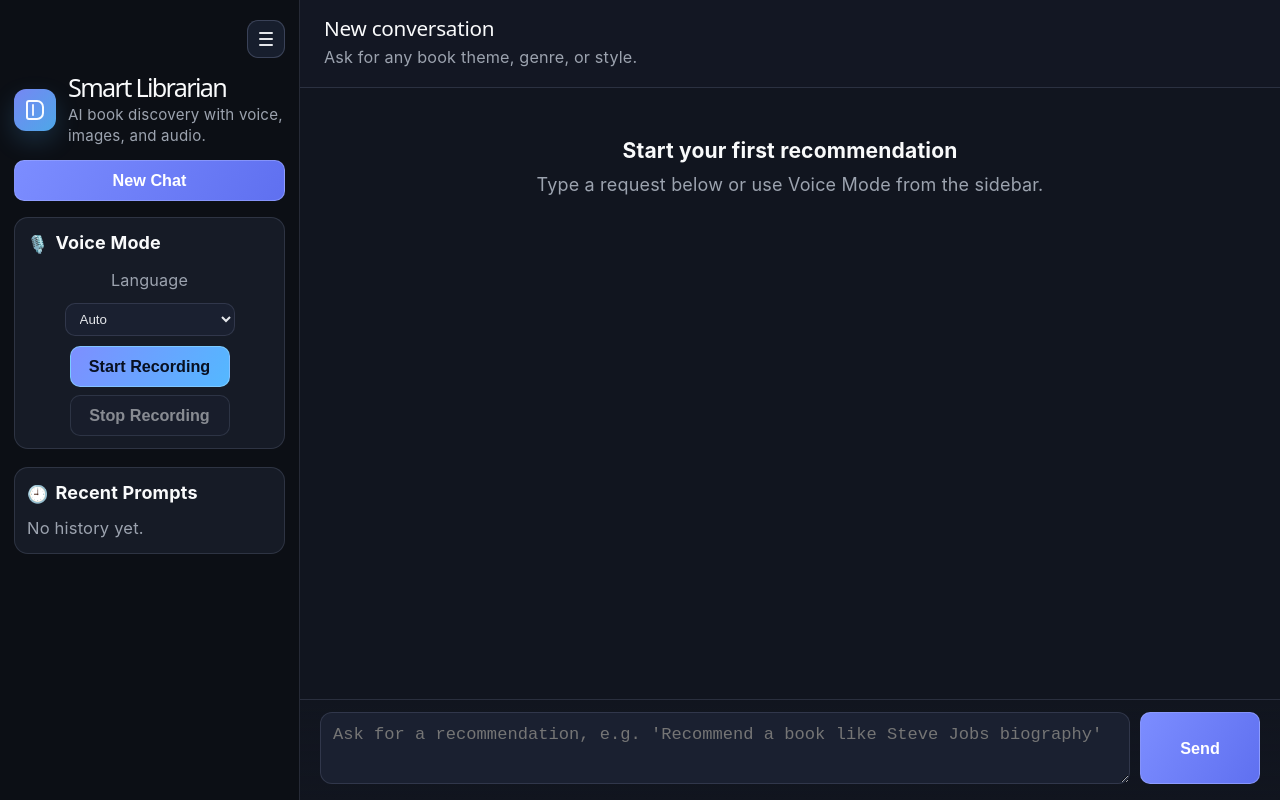
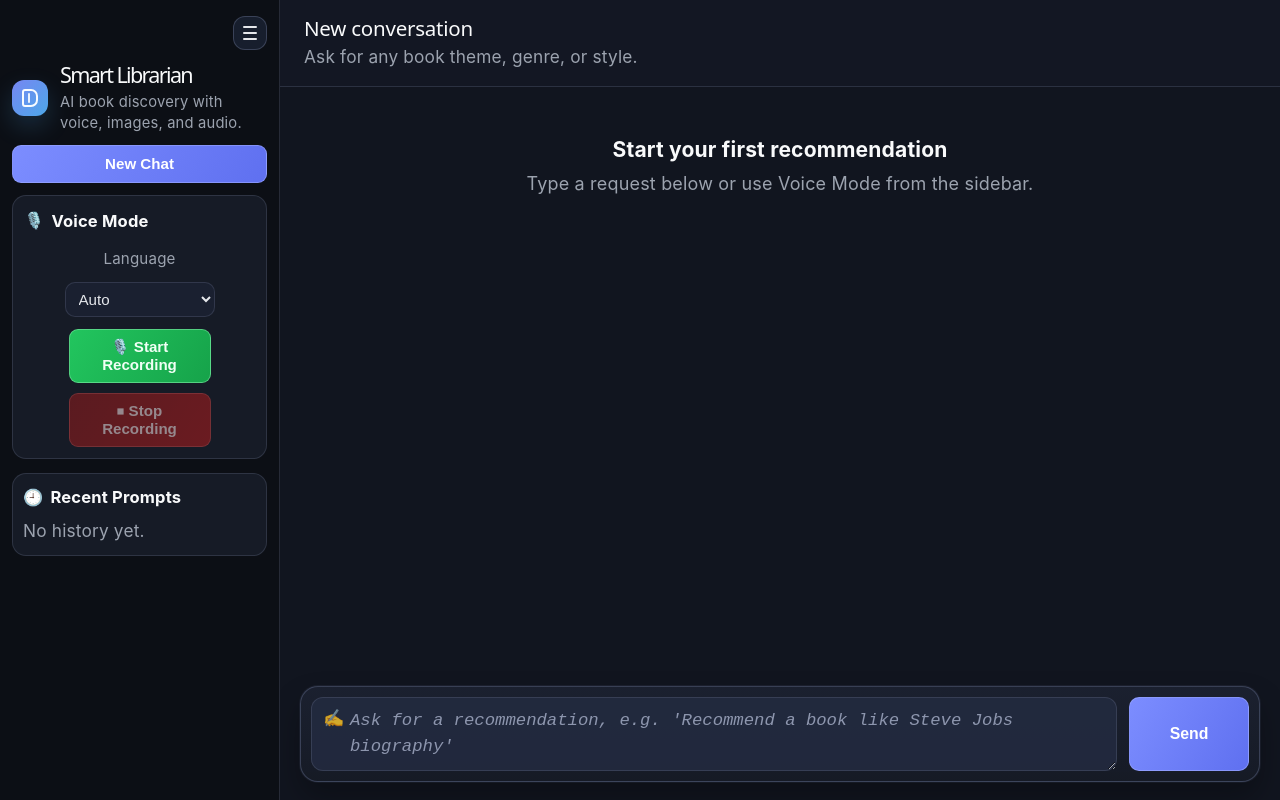
Before and after one commit to Nicub20/Smart_Librarian, a React (Vite) app in the folder smart-librarian-frontend/: page / in a window 1280 px wide. Built offline with nearby package versions, Linux system fonts and the light colour scheme.

Commit message:
refine chat layout, sidebar, voice mode, composer, and media cards

```diff
--- a/smart-librarian-frontend/src/App.css
+++ b/smart-librarian-frontend/src/App.css
@@ -17,6 +17,19 @@
   --success-border: rgba(74, 222, 128, 0.45);
   --success-text: #bbf7d0;
   --shadow: 0 14px 28px rgba(0, 0, 0, 0.28);
+  --radius-sm: 10px;
+  --radius-md: 12px;
+  --radius-lg: 14px;
+  --radius-xl: 18px;
+  --text-xs: 0.78rem;
+  --text-sm: 0.88rem;
+  --text-md: 0.96rem;
+  --text-lg: 1.14rem;
+  --space-1: 8px;
+  --space-2: 10px;
+  --space-3: 12px;
+  --space-4: 14px;
+  --space-5: 16px;
 }
 
 * {
@@ -41,22 +54,22 @@ body {
 .chat-app {
   height: 100vh;
   display: grid;
-  grid-template-columns: 300px 1fr;
+  grid-template-columns: 280px 1fr;
   transition: grid-template-columns 0.24s ease;
   overflow: hidden;
 }
 
 .chat-app.sidebar-collapsed {
-  grid-template-columns: 84px 1fr;
+  grid-template-columns: 76px 1fr;
 }
 
 .sidebar {
   background: var(--bg-sidebar);
   border-right: 1px solid var(--border);
-  padding: 20px 14px;
+  padding: 16px 12px;
   display: flex;
   flex-direction: column;
-  gap: 16px;
+  gap: var(--space-3);
   transition: padding 0.24s ease;
   height: 100vh;
   overflow-y: auto;
@@ -68,10 +81,10 @@ body {
 }
 
 .sidebar-toggle {
-  width: 38px;
-  height: 38px;
+  width: 34px;
+  height: 34px;
   border: 1px solid rgba(123, 135, 166, 0.35);
-  border-radius: 11px;
+  border-radius: var(--radius-md);
   background: rgba(26, 32, 48, 0.92);
   display: inline-flex;
   flex-direction: column;
@@ -99,13 +112,13 @@ body {
 .sidebar-brand {
   display: flex;
   flex-direction: column;
-  gap: 14px;
+  gap: var(--space-3);
 }
 
 .sidebar-brand-row {
   display: flex;
   align-items: center;
-  gap: 12px;
+  gap: var(--space-3);
 }
 
 .sidebar-brand-copy {
@@ -113,9 +126,9 @@ body {
 }
 
 .sidebar-logo {
-  width: 42px;
-  height: 42px;
-  border-radius: 12px;
+  width: 36px;
+  height: 36px;
+  border-radius: var(--radius-md);
   display: grid;
   place-items: center;
   background: linear-gradient(135deg, rgba(124, 141, 255, 0.95), rgba(84, 184, 255, 0.9));
@@ -124,8 +137,8 @@ body {
 }
 
 .sidebar-logo-book {
-  width: 18px;
-  height: 20px;
+  width: 16px;
+  height: 18px;
   border: 2px solid #f8fbff;
   border-radius: 3px 7px 7px 3px;
   position: relative;
@@ -145,14 +158,14 @@ body {
 
 .sidebar-title {
   margin: 0;
-  font-size: 1.4rem;
+  font-size: 1.2rem;
   color: var(--title);
 }
 
 .sidebar-tagline {
   margin: 4px 0 0;
   color: var(--muted);
-  font-size: 0.84rem;
+  font-size: 0.82rem;
   line-height: 1.4;
 }
 
@@ -163,8 +176,9 @@ body {
 .sidebar-card {
   background: var(--panel);
   border: 1px solid var(--border);
-  border-radius: 14px;
-  padding: 12px;
+  border-radius: var(--radius-lg);
+  padding: 10px;
+  transition: border-color 0.24s ease, box-shadow 0.24s ease, background 0.24s ease;
 }
 
 .sidebar-section {
@@ -193,8 +207,32 @@ body {
 }
 
 .section-icon {
-  font-size: 0.95rem;
+  font-size: 0.9rem;
   line-height: 1;
+}
+
+.voice-section {
+  padding: 11px;
+}
+
+.voice-section .field-row {
+  margin-top: var(--space-3);
+}
+
+.voice-section .button-row {
+  margin-top: var(--space-3);
+  gap: var(--space-2);
+}
+
+.voice-section.is-recording {
+  border-color: rgba(34, 197, 94, 0.52);
+  box-shadow: 0 0 0 1px rgba(34, 197, 94, 0.2), 0 0 20px rgba(34, 197, 94, 0.18);
+  animation: voice-pulse 1.6s ease-in-out infinite;
+}
+
+.voice-section.is-transcribing {
+  border-color: rgba(84, 184, 255, 0.45);
+  box-shadow: 0 0 0 1px rgba(84, 184, 255, 0.15), 0 0 18px rgba(84, 184, 255, 0.12);
 }
 
 .history-card {
@@ -204,7 +242,7 @@ body {
 .history-empty {
   margin: 8px 0 0;
   color: var(--muted);
-  font-size: 0.92rem;
+  font-size: var(--text-md);
 }
 
 .history-list {
@@ -213,7 +251,7 @@ body {
   padding: 0;
   display: flex;
   flex-direction: column;
-  gap: 6px;
+  gap: 7px;
 }
 
 .history-item {
@@ -222,9 +260,9 @@ body {
   background: rgba(26, 32, 48, 0.9);
   color: var(--text);
   border: 1px solid var(--border);
-  border-radius: 10px;
-  padding: 8px 10px;
-  font-size: 0.86rem;
+  border-radius: var(--radius-sm);
+  padding: 7px 9px;
+  font-size: 0.82rem;
   cursor: pointer;
   transition: background 0.18s ease, border-color 0.18s ease, transform 0.12s ease;
 }
@@ -282,20 +320,20 @@ body {
 
 .chat-header {
   border-bottom: 1px solid var(--border);
-  padding: 16px 24px;
+  padding: var(--space-5) 24px;
   background: rgba(19, 24, 36, 0.9);
 }
 
 .chat-header h2 {
   margin: 0;
   color: var(--title);
-  font-size: 1.15rem;
+  font-size: var(--text-lg);
 }
 
 .chat-header p {
   margin: 4px 0 0;
   color: var(--muted);
-  font-size: 0.9rem;
+  font-size: var(--text-md);
 }
 
 .chat-scroll {
@@ -326,7 +364,7 @@ body {
 .message-row {
   display: flex;
   align-items: flex-end;
-  gap: 10px;
+  gap: var(--space-2);
   animation: message-in 220ms ease-out;
 }
 
@@ -367,10 +405,10 @@ body {
 
 .message-bubble {
   max-width: min(820px, 100%);
-  border-radius: 14px;
+  border-radius: var(--radius-lg);
   border: 1px solid var(--border);
   box-shadow: var(--shadow);
-  padding: 16px;
+  padding: var(--space-5);
 }
 
 .message-bubble.user {
@@ -391,13 +429,13 @@ body {
 .assistant-content {
   display: flex;
   flex-direction: column;
-  gap: 10px;
+  gap: var(--space-2);
 }
 
 .assistant-label {
   margin: 0;
   color: #9ed6ff;
-  font-size: 0.78rem;
+  font-size: var(--text-xs);
   font-weight: 700;
   letter-spacing: 0.04em;
   text-transform: uppercase;
@@ -408,7 +446,7 @@ body {
 }
 
 .typing-bubble {
-  padding: 12px 14px;
+  padding: var(--space-3) var(--space-4);
 }
 
 .typing-indicator {
@@ -461,9 +499,8 @@ body {
 .composer-wrap {
   position: sticky;
   bottom: 0;
-  border-top: 1px solid var(--border);
-  background: linear-gradient(180deg, rgba(17, 21, 31, 0.7), rgba(17, 21, 31, 1));
-  padding: 12px 20px 16px;
+  background: linear-gradient(180deg, rgba(17, 21, 31, 0.58), rgba(17, 21, 31, 0.96));
+  padding: var(--space-4) 20px 18px;
   flex-shrink: 0;
 }
 
@@ -472,21 +509,55 @@ body {
   margin: 0 auto;
   display: grid;
   grid-template-columns: minmax(0, 1fr) 120px;
-  gap: 10px;
+  gap: var(--space-3);
   align-items: stretch;
+  padding: var(--space-2);
+  border-radius: var(--radius-xl);
+  border: 1px solid rgba(130, 142, 182, 0.32);
+  background: linear-gradient(180deg, rgba(28, 34, 49, 0.92), rgba(22, 27, 38, 0.94));
+  box-shadow: 0 16px 30px rgba(0, 0, 0, 0.28), 0 0 0 1px rgba(130, 142, 182, 0.1);
+}
+
+.composer-input-wrap {
+  position: relative;
+  display: flex;
+  min-width: 0;
+}
+
+.composer-input-icon {
+  position: absolute;
+  left: 12px;
+  top: 12px;
+  font-size: 0.95rem;
+  line-height: 1;
+  opacity: 0.8;
+  pointer-events: none;
+  transition: transform 0.2s ease, opacity 0.2s ease;
 }
 
 .composer-input {
   min-height: 58px;
   max-height: 170px;
   resize: vertical;
-  border-radius: 12px;
+  border-radius: var(--radius-md);
   border: 1px solid var(--border);
-  background: var(--panel-2);
+  background: rgba(35, 43, 64, 0.9);
   color: var(--text);
-  font-size: 0.95rem;
-  line-height: 1.45;
-  padding: 10px 12px;
+  font-size: var(--text-md);
+  line-height: 1.52;
+  padding: 10px 12px 10px 38px;
+  width: 100%;
+  transition: border-color 0.2s ease, box-shadow 0.2s ease, background 0.2s ease;
+}
+
+.composer-input::placeholder {
+  color: rgba(188, 197, 222, 0.7);
+  font-style: italic;
+}
+
+.composer-input:hover {
+  border-color: rgba(144, 159, 201, 0.55);
+  background: rgba(40, 48, 70, 0.92);
 }
 
 .composer-input:focus {
@@ -495,24 +566,44 @@ body {
   box-shadow: 0 0 0 3px rgba(124, 141, 255, 0.2);
 }
 
+.composer-input-wrap:focus-within .composer-input-icon {
+  opacity: 1;
+  transform: translateY(-1px) scale(1.05);
+}
+
 .composer-send {
   width: 120px;
   min-height: 58px;
   align-self: stretch;
+  background: linear-gradient(120deg, #7c8dff, #5f70f0, #54b8ff);
+  background-size: 180% 180%;
+  border-color: rgba(159, 171, 255, 0.62);
+  transition: transform 0.16s ease, box-shadow 0.2s ease, background-position 0.35s ease, filter 0.2s ease;
+}
+
+.composer-send:hover:not(:disabled) {
+  background-position: 100% 50%;
+  box-shadow: 0 0 0 1px rgba(137, 182, 255, 0.34), 0 0 18px rgba(84, 184, 255, 0.3);
+  filter: brightness(1.05);
+}
+
+.composer-send:focus-visible {
+  outline: none;
+  box-shadow: 0 0 0 3px rgba(124, 141, 255, 0.32), 0 0 20px rgba(84, 184, 255, 0.25);
 }
 
 .field-row {
-  margin-top: 10px;
+  margin-top: var(--space-2);
   display: flex;
   align-items: center;
   justify-content: center;
-  gap: 10px;
+  gap: var(--space-2);
   flex-wrap: wrap;
 }
 
 .field-label {
   color: var(--muted);
-  font-size: 0.9rem;
+  font-size: 0.84rem;
   min-width: 72px;
   text-align: center;
 }
@@ -520,23 +611,26 @@ body {
 .section-title {
   margin: 0;
   color: var(--title);
-  font-size: 1rem;
+  font-size: 0.92rem;
+  font-weight: 700;
 }
 
 .select-input {
-  min-width: 170px;
-  border-radius: 10px;
+  min-width: 150px;
+  border-radius: var(--radius-sm);
   border: 1px solid var(--border);
   background: var(--panel-2);
   color: var(--text);
-  padding: 7px 10px;
+  padding: 7px 9px;
+  font-size: 0.84rem;
 }
 
 .button-row {
-  margin-top: 10px;
+  margin-top: var(--space-2);
   display: flex;
   flex-wrap: wrap;
   gap: 8px;
+  align-items: stretch;
 }
 
 .sidebar-card .button-row {
@@ -545,9 +639,14 @@ body {
 
 .btn {
   border: 1px solid transparent;
-  border-radius: 10px;
-  padding: 10px 14px;
-  font-size: 0.9rem;
+  border-radius: var(--radius-sm);
+  padding: 10px var(--space-4);
+  min-height: 42px;
+  display: inline-flex;
+  align-items: center;
+  justify-content: center;
+  font-size: var(--text-sm);
+  line-height: 1.2;
   font-weight: 600;
   cursor: pointer;
   transition: transform 0.12s ease, border-color 0.2s ease, opacity 0.2s ease;
@@ -585,25 +684,104 @@ body {
   color: #67e8f9;
   font-weight: 600;
   text-align: center;
+  animation: status-fade-in 180ms ease-out;
 }
 
 .status-muted {
   margin: 10px 0 0;
   color: var(--muted);
   text-align: center;
+  animation: status-fade-in 180ms ease-out;
+}
+
+.recording-status-row {
+  margin-top: 10px;
+  display: inline-flex;
+  align-items: center;
+  gap: 8px;
+  justify-content: center;
+  width: 100%;
+}
+
+.recording-status-row .status-live {
+  margin: 0;
+}
+
+.recording-timer {
+  margin: 0;
+  padding: 4px 8px;
+  border-radius: 999px;
+  border: 1px solid rgba(34, 197, 94, 0.45);
+  background: rgba(22, 163, 74, 0.18);
+  color: #bbf7d0;
+  font-size: 0.74rem;
+  font-weight: 700;
+  letter-spacing: 0.03em;
+  min-width: 56px;
+  text-align: center;
 }
 
 .sidebar-card .btn-accent,
 .sidebar-card .btn-ghost {
-  width: 160px;
+  width: 142px;
+}
+
+.sidebar .btn {
+  min-height: 38px;
+  padding: 8px 12px;
+  font-size: 0.84rem;
+  border-radius: 9px;
+}
+
+.voice-start-btn {
+  background: linear-gradient(120deg, #22c55e, #16a34a);
+  color: #f0fff5;
+  border-color: rgba(134, 239, 172, 0.55);
+}
+
+.voice-stop-btn {
+  background: linear-gradient(120deg, rgba(153, 27, 27, 0.95), rgba(185, 28, 28, 0.95));
+  color: #fee2e2;
+  border-color: rgba(248, 113, 113, 0.45);
+}
+
+.voice-start-btn,
+.voice-stop-btn {
+  transition: transform 0.14s ease, border-color 0.2s ease, filter 0.2s ease;
+}
+
+.voice-start-btn:hover:not(:disabled),
+.voice-stop-btn:hover:not(:disabled) {
+  filter: brightness(1.06);
+}
+
+@keyframes voice-pulse {
+  0%,
+  100% {
+    box-shadow: 0 0 0 1px rgba(34, 197, 94, 0.2), 0 0 14px rgba(34, 197, 94, 0.14);
+  }
+  50% {
+    box-shadow: 0 0 0 1px rgba(34, 197, 94, 0.3), 0 0 24px rgba(34, 197, 94, 0.24);
+  }
+}
+
+@keyframes status-fade-in {
+  from {
+    opacity: 0;
+    transform: translateY(2px);
+  }
+  to {
+    opacity: 1;
+    transform: translateY(0);
+  }
 }
 
 .alert {
-  margin-top: 10px;
-  border-radius: 10px;
+  margin-top: var(--space-2);
+  border-radius: var(--radius-sm);
   border: 1px solid;
-  padding: 9px 11px;
-  font-size: 0.9rem;
+  padding: 9px var(--space-2);
+  font-size: var(--text-sm);
 }
 
 .alert-error {
@@ -625,14 +803,14 @@ body {
 .result-title {
   margin: 0;
   color: #d5deff;
-  font-size: 1.28rem;
+  font-size: 1.24rem;
   line-height: 1.3;
 }
 
 .result-subtitle {
   margin: 0;
   color: #cdd6f6;
-  font-size: 0.96rem;
+  font-size: var(--text-md);
 }
 
 .result-text {
@@ -652,28 +830,50 @@ body {
 }
 
 .media-card {
-  margin-top: 12px;
-  border: 1px solid rgba(130, 142, 182, 0.28);
-  border-radius: 12px;
-  background: rgba(19, 25, 38, 0.72);
-  padding: 10px;
+  margin-top: var(--space-4);
+  border: 1px solid rgba(130, 142, 182, 0.3);
+  border-radius: var(--radius-lg);
+  background: linear-gradient(180deg, rgba(26, 33, 48, 0.9), rgba(18, 24, 36, 0.9));
+  padding: var(--space-3);
+  box-shadow: 0 10px 22px rgba(0, 0, 0, 0.24), inset 0 0 0 1px rgba(130, 142, 182, 0.08);
+  display: flex;
+  flex-direction: column;
+  gap: var(--space-2);
 }
 
 .media-title {
-  margin: 0 0 8px;
-  color: var(--muted);
-  font-size: 0.86rem;
+  margin: 0;
+  color: #c9d7ff;
+  font-size: var(--text-sm);
+  font-weight: 700;
+  letter-spacing: 0.02em;
 }
 
 .result-image {
-  width: 100%;
+  width: min(100%, 380px);
   display: block;
-  border-radius: 10px;
-  border: 1px solid rgba(130, 142, 182, 0.28);
+  margin: 0 auto;
+  border-radius: var(--radius-md);
+  border: 1px solid rgba(130, 142, 182, 0.35);
+  box-shadow: 0 12px 22px rgba(0, 0, 0, 0.28);
+  transform: scale(1);
+  transition: transform 0.24s ease, box-shadow 0.24s ease;
+}
+
+.result-image:hover {
+  transform: scale(1.02);
+  box-shadow: 0 16px 28px rgba(0, 0, 0, 0.32);
 }
 
 .result-audio {
   width: 100%;
+}
+
+.audio-card-inner {
+  border: 1px solid rgba(130, 142, 182, 0.3);
+  border-radius: var(--radius-md);
+  background: rgba(28, 36, 54, 0.92);
+  padding: var(--space-2);
 }
 
 @media (max-width: 980px) {
--- a/smart-librarian-frontend/src/App.jsx
+++ b/smart-librarian-frontend/src/App.jsx
@@ -16,6 +16,7 @@ function App() {
   const [error, setError] = useState('')
   const [transcriptionError, setTranscriptionError] = useState('')
   const [transcriptionInfo, setTranscriptionInfo] = useState('')
+  const [recordingSeconds, setRecordingSeconds] = useState(0)
   const [chatTitle, setChatTitle] = useState('New conversation')
   const [assistantTyping, setAssistantTyping] = useState(false)
   const chatScrollRef = useRef(null)
@@ -30,7 +31,27 @@ function App() {
     })
   }, [messages, assistantTyping])
 
+  useEffect(() => {
+    if (!isRecording) {
+      return
+    }
+
+    const timerId = window.setInterval(() => {
+      setRecordingSeconds((prev) => prev + 1)
+    }, 1000)
+
+    return () => {
+      window.clearInterval(timerId)
+    }
+  }, [isRecording])
+
   const createId = () => `${Date.now()}-${Math.random().toString(36).slice(2, 10)}`
+
+  const formatDuration = (seconds) => {
+    const mins = String(Math.floor(seconds / 60)).padStart(2, '0')
+    const secs = String(seconds % 60).padStart(2, '0')
+    return `${mins}:${secs}`
+  }
 
   const clearAllAudioUrls = () => {
     messages.forEach((message) => {
@@ -52,6 +73,7 @@ function App() {
     setTranscriptionInfo('')
     setChatTitle('New conversation')
     setActivePromptIndex(-1)
+    setRecordingSeconds(0)
   }
 
   const buildAudioText = (bookResult) => {
@@ -198,6 +220,7 @@ function App() {
       }
 
       recorder.start()
+      setRecordingSeconds(0)
       setMediaRecorder(recorder)
       setIsRecording(true)
     } catch (err) {
@@ -213,6 +236,7 @@ function App() {
 
     mediaRecorder.stop()
     setIsRecording(false)
+    setRecordingSeconds(0)
   }
 
   const handleGenerateAudio = async (messageId) => {
@@ -344,7 +368,7 @@ function App() {
           </button>
         </div>
 
-        <section className="sidebar-card sidebar-section voice-section">
+        <section className={`sidebar-card sidebar-section voice-section ${isRecording ? 'is-recording' : ''} ${transcribing ? 'is-transcribing' : ''}`}>
           <h3 className="section-title"><span className="section-icon" aria-hidden="true">🎙️</span>Voice Mode</h3>
 
           <div className="field-row">
@@ -364,22 +388,27 @@ function App() {
 
           <div className="button-row">
             <button
-              className="btn btn-accent"
+              className="btn btn-accent voice-start-btn"
               onClick={handleStartRecording}
               disabled={isRecording || transcribing}
             >
-              Start Recording
+              🎙️ Start Recording
             </button>
             <button
-              className="btn btn-ghost"
+              className="btn btn-ghost voice-stop-btn"
               onClick={handleStopRecording}
               disabled={!isRecording}
             >
-              Stop Recording
+              ⏹ Stop Recording
             </button>
           </div>
 
-          {isRecording && <p className="status-live">Recording...</p>}
+          {isRecording && (
+            <div className="recording-status-row" aria-live="polite">
+              <p className="status-live">Recording...</p>
+              <p className="recording-timer">{formatDuration(recordingSeconds)}</p>
+            </div>
+          )}
           {!isRecording && transcribing && <p className="status-muted">Transcribing...</p>}
           {transcriptionError && <div className="alert alert-error">{transcriptionError}</div>}
           {transcriptionInfo && <div className="alert alert-success">{transcriptionInfo}</div>}
@@ -469,7 +498,7 @@ function App() {
 
                     {message.imageUrl && (
                       <section className="media-card">
-                        <h5 className="media-title">Suggested Book Cover</h5>
+                        <h5 className="media-title">📕 Suggested Book Cover</h5>
                         <img
                           className="result-image"
                           src={message.imageUrl}
@@ -480,10 +509,12 @@ function App() {
 
                     {message.audioUrl && (
                       <section className="media-card">
-                        <h5 className="media-title">Generated Audio</h5>
+                        <h5 className="media-title">🎧 Generated Audio</h5>
+                        <div className="audio-card-inner">
                           <audio className="result-audio" controls src={message.audioUrl}>
                             Your browser does not support the audio element.
                           </audio>
+                        </div>
                       </section>
                     )}
                   </div>
@@ -510,6 +541,8 @@ function App() {
 
         <footer className="composer-wrap">
           <div className="composer-box">
+            <div className="composer-input-wrap">
+              <span className="composer-input-icon" aria-hidden="true">✍️</span>
               <textarea
                 className="composer-input"
                 value={composerText}
@@ -517,6 +550,7 @@ function App() {
                 rows={2}
                 placeholder="Ask for a recommendation, e.g. 'Recommend a book like Steve Jobs biography'"
               />
+            </div>
             <button
               className="btn btn-primary composer-send"
               onClick={handleRecommend}
```
Also changed, not shown: 1 other file (tests, documents, lock files or other folders). Lines whose indentation alone changed are shown as unchanged.
